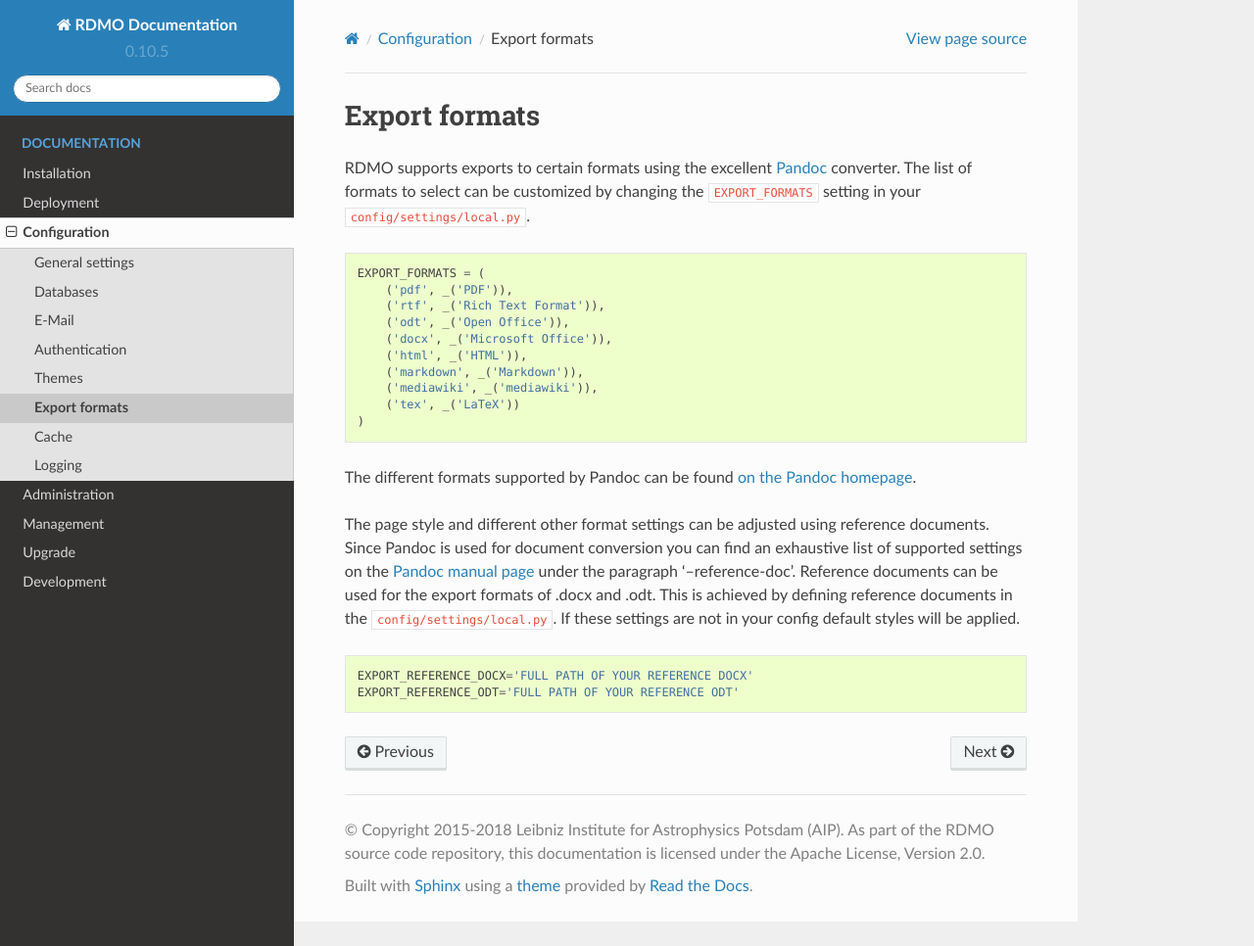
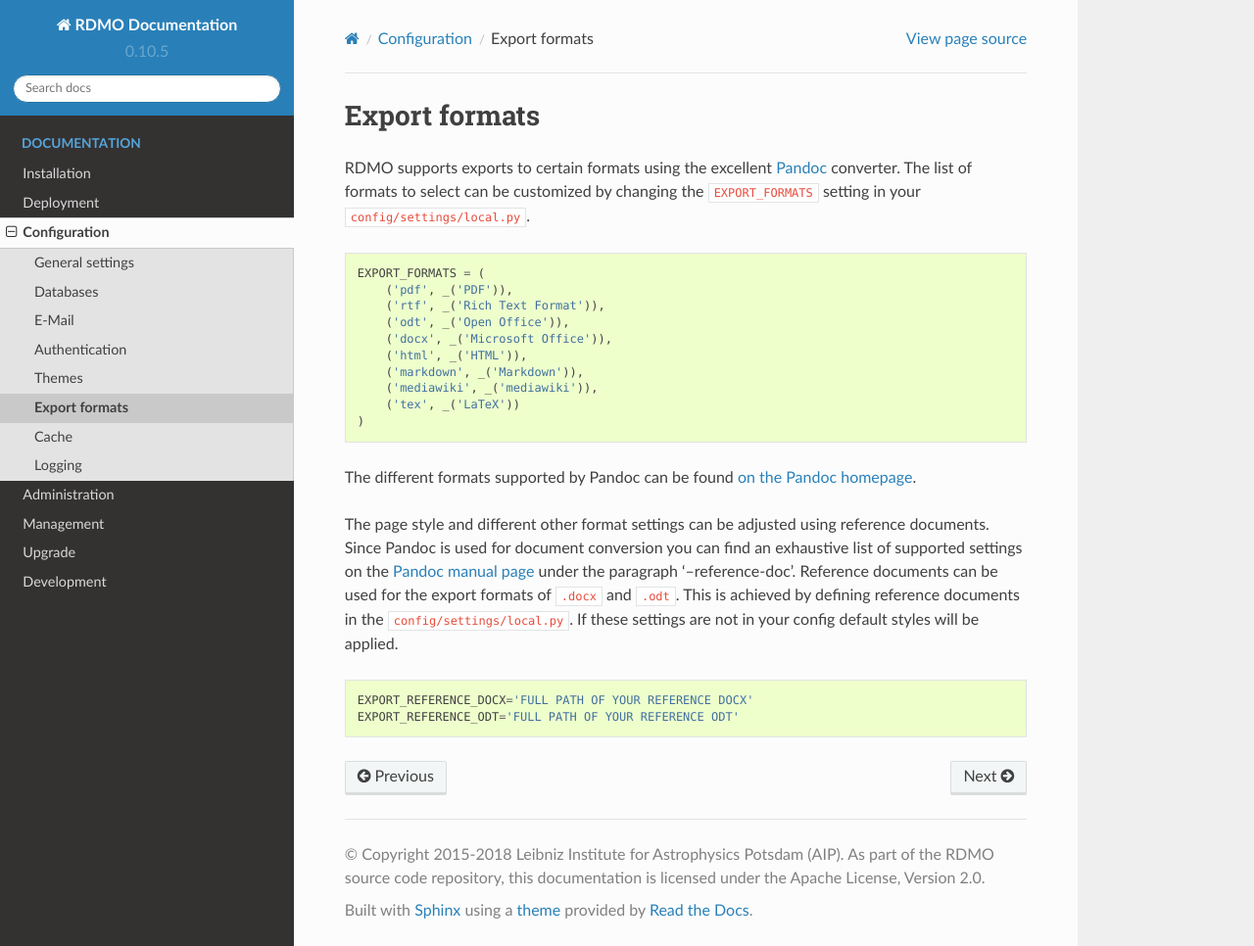
Before and after one commit to rdmorganiser/rdmo-docs, a Sphinx documentation site: the page built from docs/configuration/export-formats.rst, in a window 1280 px wide and 966 px high. Shown: the whole window at 98% size. Built offline with Sphinx 7.4.7 and the Read the Docs theme 2.0.0, drawn with Linux system fonts in a browser that asks for light colours.

```diff
--- a/docs/configuration/export-formats.rst
+++ b/docs/configuration/export-formats.rst
@@ -18,7 +18,7 @@ RDMO supports exports to certain formats using the excellent `Pandoc <https://pa
 
 The different formats supported by Pandoc can be found `on the Pandoc homepage <https://pandoc.org/>`_.
 
-The page style and different other format settings can be adjusted using reference documents. Since Pandoc is used for document conversion you can find an exhaustive list of supported settings on the `Pandoc manual page <https://pandoc.org/MANUAL.html>`_ under the paragraph '--reference-doc'. Reference documents can be used for the export formats of .docx and .odt. This is achieved by defining reference documents in the ``config/settings/local.py``. If these settings are not in your config default styles will be applied.
+The page style and different other format settings can be adjusted using reference documents. Since Pandoc is used for document conversion you can find an exhaustive list of supported settings on the `Pandoc manual page <https://pandoc.org/MANUAL.html>`_ under the paragraph '--reference-doc'. Reference documents can be used for the export formats of ``.docx`` and ``.odt``. This is achieved by defining reference documents in the ``config/settings/local.py``. If these settings are not in your config default styles will be applied.
 
 .. code:: python
 
```
